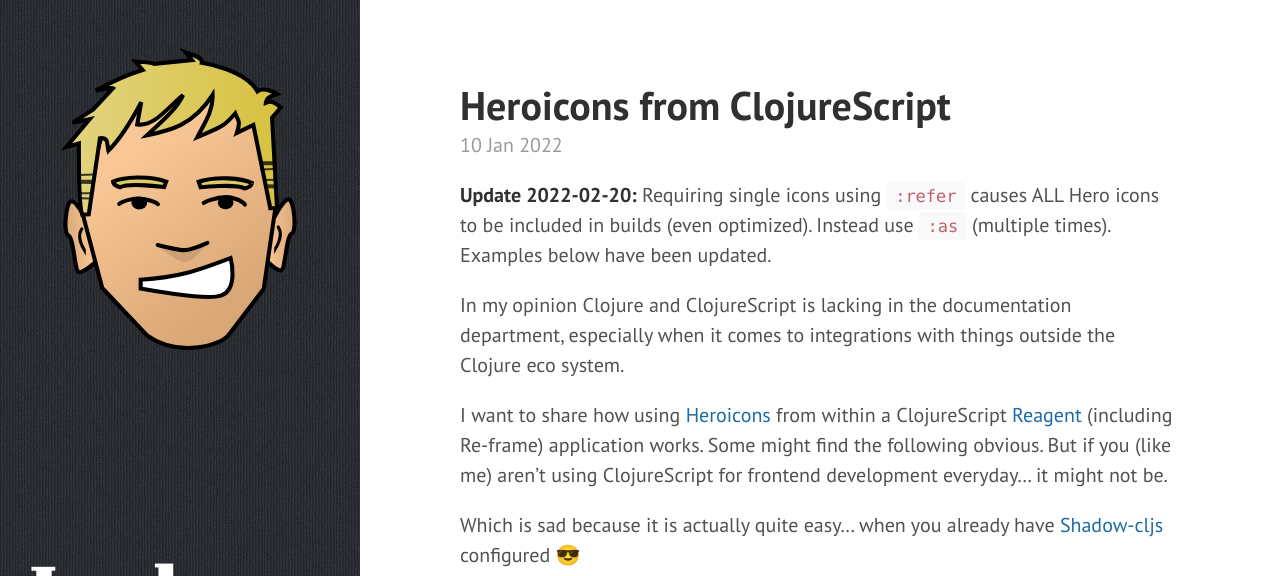
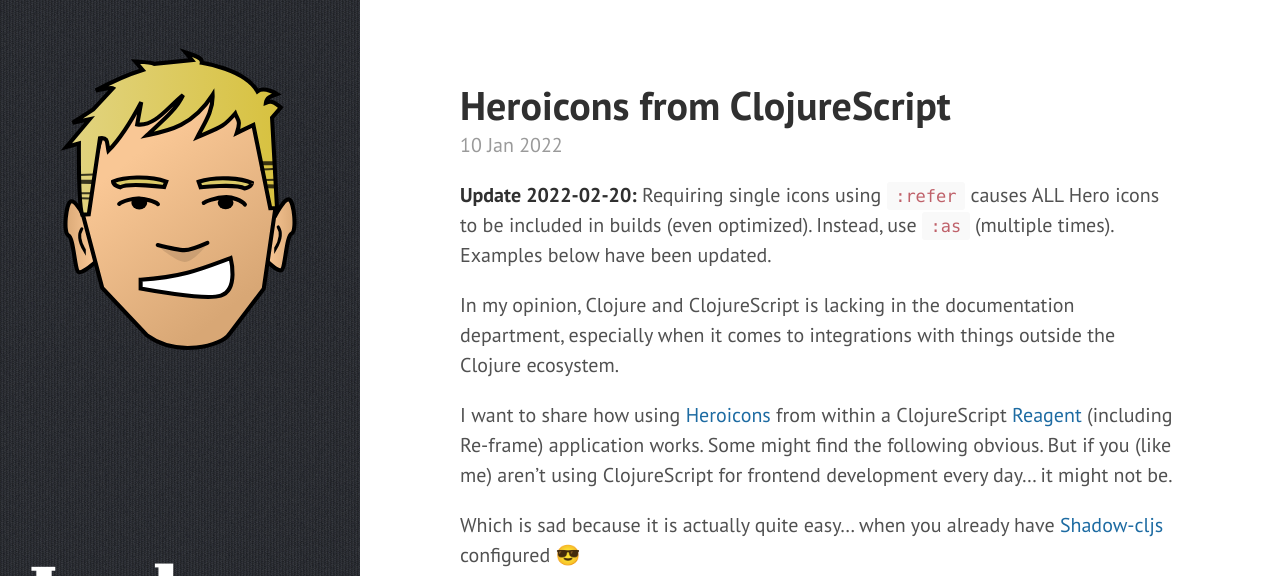
Before and after one commit to jacobemcken/jacobemcken.github.io, a Jekyll site: the page built from _posts/2022-01-10-heroicons-from-cljs.md, in a window 1280 px wide and 900 px high. Shown: the top 576 px of the window. Built offline with Jekyll 4.4.1, drawn with Linux system fonts in a browser that asks for light colours; comment, search, counter and statistics services are not loaded; some of the changed text lies outside the part shown.

Commit message:
Fix minor typos & grammar in post about Heroicons

````diff
--- a/_posts/2022-01-10-heroicons-from-cljs.md
+++ b/_posts/2022-01-10-heroicons-from-cljs.md
@@ -13,17 +13,17 @@
 ---
 
 **Update 2022-02-20:** Requiring single icons using `:refer` causes ALL Hero
-icons to be included in builds (even optimized). Instead use `:as` (multiple
+icons to be included in builds (even optimized). Instead, use `:as` (multiple
 times). Examples below have been updated.
 
-In my opinion Clojure and ClojureScript is lacking in the documentation
+In my opinion, Clojure and ClojureScript is lacking in the documentation
 department, especially when it comes to integrations with things outside the
-Clojure eco system.
+Clojure ecosystem.
 
 I want to share how using [Heroicons][1] from within a ClojureScript
 [Reagent][2] (including Re-frame) application works. Some might find the
 following obvious. But if you (like me) aren't using ClojureScript for frontend
-development everyday... it might not be.
+development every day... it might not be.
 
 Which is sad because it is actually quite easy... when you already have
 [Shadow-cljs][3] configured 😎
@@ -81,7 +81,7 @@
 The *"having to convert a React component to Reagent"* was the thing I was
 missing.
 
-If Tailwind is thrown into the mix it will be possible to style Heroicons like
+If Tailwind is thrown into the mix, it will be possible to style Heroicons like
 `[:> CheckIcon {:class "h-5 w-5"}]`.
 
 If build sizes are a concern, then avoid using `:refer` which otherwise could
@@ -109,7 +109,7 @@
 ```
 
 
-Now go enjoy the JavaScript and React eco system from the comfort of
+Now go enjoy the JavaScript and React ecosystem from the comfort of
 ClojureScript.
 
 [1]: https://heroicons.com/
````
Also changed, not shown: other parts of _posts/2022-01-10-heroicons-from-cljs.md (+1 -1 lines).
